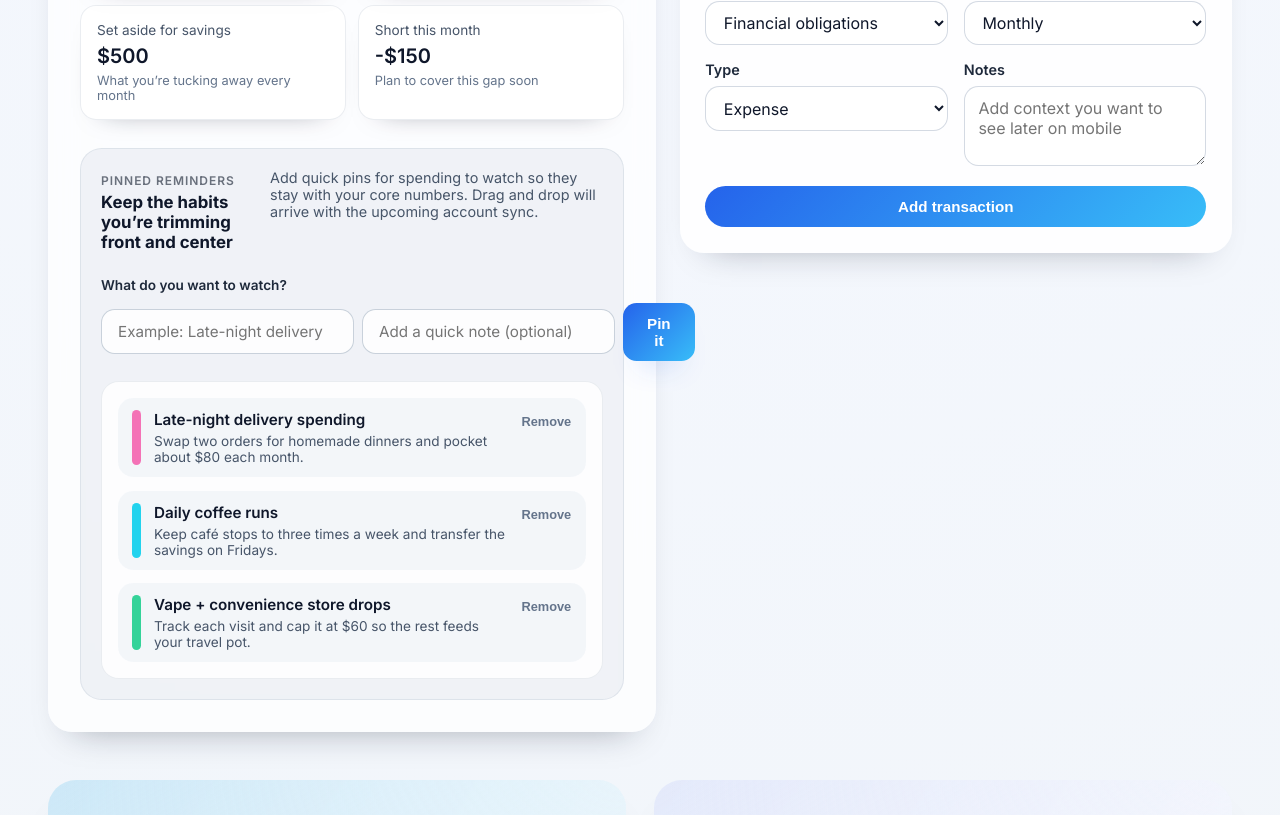
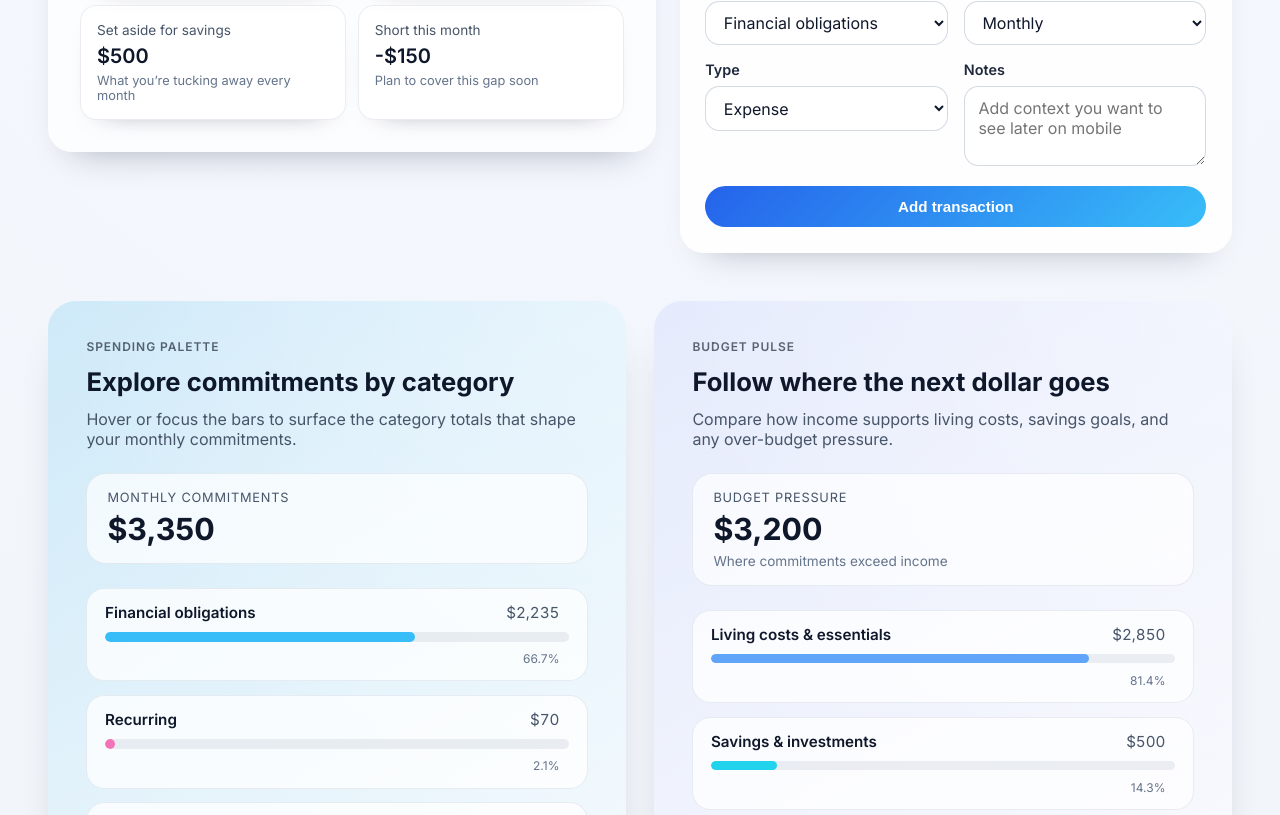
Before and after one commit to Razorblade3456/finance-tracker, a React (Vite) app: page / in a window 1280 px wide. Shown: the part 432-1247 px from the top of the page. Built offline with nearby package versions, Linux system fonts and the light colour scheme.

Commit message:
Add inline transaction pinning with pinned summary

```diff
--- a/src/App.tsx
+++ b/src/App.tsx
@@ -1,5 +1,5 @@
 import { DragEvent as ReactDragEvent, useMemo, useState } from 'react';
-import { Category, CategoryKey, PinNote, Transaction, TransactionCadence } from './types';
+import { Category, CategoryKey, Transaction, TransactionCadence } from './types';
 import { CategoryColumn } from './components/CategoryColumn';
 import { TransactionForm } from './components/TransactionForm';
 import { InsightList } from './components/InsightList';
@@ -149,27 +149,6 @@ const initialCategories: Category[] = [
 
 const pinAccentPalette = ['#f472b6', '#22d3ee', '#34d399', '#facc15', '#c084fc'];
 
-const initialPinNotes: PinNote[] = [
-  {
-    id: 'pin-delivery',
-    label: 'Late-night delivery spending',
-    detail: 'Swap two orders for homemade dinners and pocket about $80 each month.',
-    accent: pinAccentPalette[0]
-  },
-  {
-    id: 'pin-coffee',
-    label: 'Daily coffee runs',
-    detail: 'Keep café stops to three times a week and transfer the savings on Fridays.',
-    accent: pinAccentPalette[1]
-  },
-  {
-    id: 'pin-vapes',
-    label: 'Vape + convenience store drops',
-    detail: 'Track each visit and cap it at $60 so the rest feeds your travel pot.',
-    accent: pinAccentPalette[2]
-  }
-];
-
 export default function App() {
   const [categories, setCategories] = useState<Category[]>(initialCategories);
   const [dragState, setDragState] = useState<{
@@ -178,9 +157,7 @@ export default function App() {
   } | null>(null);
   const [dropCategoryId, setDropCategoryId] = useState<CategoryKey | null>(null);
   const [isTrashHovered, setIsTrashHovered] = useState(false);
-  const [pins, setPins] = useState<PinNote[]>(initialPinNotes);
-  const [newPinLabel, setNewPinLabel] = useState('');
-  const [newPinDetail, setNewPinDetail] = useState('');
+  const [pinnedTransactionIds, setPinnedTransactionIds] = useState<string[]>([]);
 
   const formatter = useMemo(
     () =>
@@ -197,6 +174,11 @@ export default function App() {
     const sign = value < 0 ? '-' : '';
     return `${sign}${formatter.format(Math.abs(value))}`;
   };
+
+  const pinnedTransactionSet = useMemo(
+    () => new Set(pinnedTransactionIds),
+    [pinnedTransactionIds]
+  );
 
   const categoryMonthlyTotals = useMemo(() => {
     const totals: Record<CategoryKey, number> = {
@@ -298,34 +280,12 @@ export default function App() {
     );
   };
 
-  const handleAddPin = () => {
-    const label = newPinLabel.trim();
-    const detail = newPinDetail.trim();
-
-    if (!label) {
-      return;
-    }
-
-    setPins((current) => {
-      const accent = pinAccentPalette[current.length % pinAccentPalette.length];
-
-      return [
-        ...current,
-        {
-          id: generateId(),
-          label,
-          detail,
-          accent
-        }
-      ];
-    });
-
-    setNewPinLabel('');
-    setNewPinDetail('');
-  };
-
-  const handleRemovePin = (pinId: string) => {
-    setPins((current) => current.filter((pin) => pin.id !== pinId));
+  const togglePinnedTransaction = (transactionId: string) => {
+    setPinnedTransactionIds((current) =>
+      current.includes(transactionId)
+        ? current.filter((id) => id !== transactionId)
+        : [...current, transactionId]
+    );
   };
 
   const moveTransaction = (fromCategory: CategoryKey, toCategory: CategoryKey, transactionId: string) => {
@@ -542,6 +502,51 @@ export default function App() {
     monthlyIncome
   ]);
 
+  const pinnedSummary = useMemo(() => {
+    type PinnedItem = {
+      id: string;
+      name: string;
+      categoryName: string;
+      value: number;
+      accent: string;
+    };
+
+    if (!pinnedTransactionIds.length) {
+      return { items: [] as PinnedItem[], total: 0 };
+    }
+
+    const set = new Set(pinnedTransactionIds);
+    const collected: Omit<PinnedItem, 'accent'>[] = [];
+
+    categories.forEach((category) => {
+      category.transactions.forEach((transaction) => {
+        if (set.has(transaction.id)) {
+          const normalized = Math.abs(
+            transaction.amount * cadenceToMonthlyFactor[transaction.cadence]
+          );
+
+          collected.push({
+            id: transaction.id,
+            name: transaction.label,
+            categoryName: category.name,
+            value: normalized
+          });
+        }
+      });
+    });
+
+    const sorted = collected.sort((a, b) => b.value - a.value);
+
+    const items: PinnedItem[] = sorted.map((item, index) => ({
+      ...item,
+      accent: pinAccentPalette[index % pinAccentPalette.length]
+    }));
+
+    const total = items.reduce((sum, item) => sum + item.value, 0);
+
+    return { items, total };
+  }, [categories, pinnedTransactionIds]);
+
   return (
     <div className="app-shell">
       <header className="header">
@@ -560,8 +565,8 @@ export default function App() {
             <div className="summary-header">
               <h2>At a glance</h2>
               <p>
-                Quick math on where your money sits each month plus a space to pin habits you want
-                to watch.
+                Quick math on where your money sits each month. Pin tricky spending right from the
+                categories below when you want to keep an eye on it.
               </p>
             </div>
             <div className="summary-grid">
@@ -584,85 +589,6 @@ export default function App() {
                 <span className="stat-label">{netLabel}</span>
                 <span className="stat-value">{formatCurrency(net)}</span>
                 <span className="stat-note">{netNote}</span>
-              </div>
-            </div>
-
-            <div className="summary-pinboard">
-              <div className="summary-pinboard__intro">
-                <div>
-                  <span className="summary-pinboard__kicker">Pinned reminders</span>
-                  <h3>Keep the habits you’re trimming front and center</h3>
-                </div>
-                <p>
-                  Add quick pins for spending to watch so they stay with your core numbers. Drag and
-                  drop will arrive with the upcoming account sync.
-                </p>
-              </div>
-              <form
-                className="summary-pinboard__form"
-                onSubmit={(event) => {
-                  event.preventDefault();
-                  handleAddPin();
-                }}
-              >
-                <label htmlFor="new-pin" className="summary-pinboard__label">
-                  What do you want to watch?
-                </label>
-                <div className="summary-pinboard__inputs">
-                  <input
-                    id="new-pin"
-                    name="new-pin"
-                    value={newPinLabel}
-                    onChange={(event) => setNewPinLabel(event.target.value)}
-                    placeholder="Example: Late-night delivery"
-                    autoComplete="off"
-                  />
-                  <input
-                    id="new-pin-detail"
-                    name="new-pin-detail"
-                    value={newPinDetail}
-                    onChange={(event) => setNewPinDetail(event.target.value)}
-                    placeholder="Add a quick note (optional)"
-                    autoComplete="off"
-                  />
-                  <button type="submit">Pin it</button>
-                </div>
-              </form>
-
-              <div className="summary-pinboard__list" aria-live="polite">
-                {pins.length === 0 ? (
-                  <div className="summary-pinboard__empty">No pins yet — add one above to start.</div>
-                ) : (
-                  <ul>
-                    {pins.map((pin) => (
-                      <li key={pin.id} className="summary-pinboard__item">
-                        <span
-                          className="summary-pinboard__swatch"
-                          aria-hidden="true"
-                          style={{ background: pin.accent }}
-                        />
-                        <div className="summary-pinboard__text">
-                          <span className="summary-pinboard__title">{pin.label}</span>
-                          {pin.detail ? (
-                            <span className="summary-pinboard__detail">{pin.detail}</span>
-                          ) : (
-                            <span className="summary-pinboard__detail summary-pinboard__detail--muted">
-                              Add a detail any time.
-                            </span>
-                          )}
-                        </div>
-                        <button
-                          type="button"
-                          className="summary-pinboard__remove"
-                          onClick={() => handleRemovePin(pin.id)}
-                          aria-label={`Remove pin ${pin.label}`}
-                        >
-                          Remove
-                        </button>
-                      </li>
-                    ))}
-                  </ul>
-                )}
               </div>
             </div>
         </section>
@@ -739,8 +665,74 @@ export default function App() {
             isDropTarget={dropCategoryId === category.id}
             isDragging={Boolean(dragState)}
             formatCurrency={formatCurrency}
+            onTogglePin={togglePinnedTransaction}
+            pinnedTransactionIds={pinnedTransactionSet}
           />
         ))}
+      </section>
+
+      <section className="pinned-section">
+        <div className="pinned-card">
+          <div className="pinned-header">
+            <h2>Pinned transactions</h2>
+            <p>
+              Hover a transaction above and tap the pin to watch it here. We’ll keep these synced
+              once sign-in and the database ship.
+            </p>
+          </div>
+
+          {pinnedSummary.items.length ? (
+            <>
+              <div
+                className="pinned-bar"
+                role="list"
+                aria-label="Pinned transaction totals"
+              >
+                {pinnedSummary.items.map((item) => {
+                  const percentage = pinnedSummary.total
+                    ? (item.value / pinnedSummary.total) * 100
+                    : 0;
+
+                  return (
+                    <div
+                      key={item.id}
+                      className="pinned-bar__segment"
+                      style={{ width: `${percentage}%`, background: item.accent }}
+                      title={`${item.name} • ${formatCurrency(item.value)} per month`}
+                      role="listitem"
+                      tabIndex={0}
+                      aria-label={`${item.name} from ${item.categoryName} worth ${formatCurrency(
+                        item.value
+                      )} per month`}
+                    >
+                      <span className="pinned-bar__tooltip">
+                        <strong>{item.name}</strong>
+                        <span>{formatCurrency(item.value)} / month</span>
+                      </span>
+                    </div>
+                  );
+                })}
+              </div>
+
+              <InsightList
+                data={pinnedSummary.items.map((item) => ({
+                  id: item.id,
+                  name: `${item.name} • ${item.categoryName}`,
+                  value: item.value,
+                  accent: item.accent
+                }))}
+                total={pinnedSummary.total}
+                formatCurrency={formatCurrency}
+                ariaLabel="Pinned transactions list"
+                emptyMessage="Pin transactions above to keep them in view."
+              />
+            </>
+          ) : (
+            <div className="pinned-empty" role="status">
+              Pin any transaction from the categories above to track it here.
+            </div>
+          )}
+        </div>
       </section>
 
       <section className="yearly-section">
--- a/src/styles.css
+++ b/src/styles.css
@@ -155,187 +155,6 @@ a {
   }
 }
 
-.summary-pinboard {
-  display: flex;
-  flex-direction: column;
-  gap: 1.25rem;
-  padding: 1.25rem;
-  border-radius: 1.35rem;
-  background: rgba(148, 163, 184, 0.12);
-  border: 1px solid rgba(148, 163, 184, 0.2);
-}
-
-.summary-pinboard__intro {
-  display: flex;
-  flex-direction: column;
-  gap: 0.5rem;
-}
-
-@media (min-width: 720px) {
-  .summary-pinboard__intro {
-    flex-direction: row;
-    justify-content: space-between;
-    gap: 1.5rem;
-  }
-}
-
-.summary-pinboard__intro h3 {
-  margin: 0.15rem 0 0.35rem;
-  font-size: 1.05rem;
-}
-
-.summary-pinboard__intro p {
-  margin: 0;
-  color: #475569;
-  max-width: 30rem;
-  font-size: 0.9rem;
-}
-
-.summary-pinboard__kicker {
-  display: inline-block;
-  font-size: 0.75rem;
-  font-weight: 600;
-  letter-spacing: 0.08em;
-  text-transform: uppercase;
-  color: rgba(15, 23, 42, 0.6);
-}
-
-.summary-pinboard__form {
-  display: flex;
-  flex-direction: column;
-  gap: 0.6rem;
-}
-
-.summary-pinboard__label {
-  font-size: 0.85rem;
-  font-weight: 600;
-  color: #1e293b;
-}
-
-.summary-pinboard__inputs {
-  display: flex;
-  flex-direction: column;
-  gap: 0.5rem;
-}
-
-@media (min-width: 640px) {
-  .summary-pinboard__inputs {
-    flex-direction: row;
-    align-items: center;
-  }
-}
-
-.summary-pinboard__inputs input {
-  flex: 1;
-  border-radius: 0.85rem;
-  border: 1px solid rgba(148, 163, 184, 0.5);
-  background: rgba(255, 255, 255, 0.9);
-  padding: 0.75rem 1rem;
-  font-size: 0.95rem;
-  color: #0f172a;
-}
-
-.summary-pinboard__inputs input:focus {
-  outline: none;
-  border-color: rgba(37, 99, 235, 0.6);
-  box-shadow: 0 0 0 3px rgba(37, 99, 235, 0.15);
-}
-
-.summary-pinboard__inputs button {
-  border: none;
-  border-radius: 0.85rem;
-  padding: 0.75rem 1.5rem;
-  background: linear-gradient(135deg, #2563eb, #38bdf8);
-  color: #fff;
-  font-weight: 600;
-  font-size: 0.95rem;
-  cursor: pointer;
-  transition: transform 0.2s ease, box-shadow 0.2s ease;
-  box-shadow: 0 18px 32px -24px rgba(37, 99, 235, 0.85);
-}
-
-.summary-pinboard__inputs button:hover {
-  transform: translateY(-1px);
-}
-
-.summary-pinboard__inputs button:active {
-  transform: translateY(0);
-}
-
-.summary-pinboard__list {
-  background: rgba(255, 255, 255, 0.9);
-  border-radius: 1.1rem;
-  border: 1px solid rgba(148, 163, 184, 0.2);
-  padding: 1rem;
-}
-
-.summary-pinboard__list ul {
-  list-style: none;
-  margin: 0;
-  padding: 0;
-  display: grid;
-  gap: 0.85rem;
-}
-
-.summary-pinboard__item {
-  display: grid;
-  grid-template-columns: auto minmax(0, 1fr) auto;
-  align-items: start;
-  gap: 0.8rem;
-  padding: 0.75rem 0.9rem;
-  border-radius: 0.95rem;
-  background: rgba(241, 245, 249, 0.75);
-}
-
-.summary-pinboard__swatch {
-  width: 0.55rem;
-  height: 100%;
-  border-radius: 0.4rem;
-  background: #2563eb;
-}
-
-.summary-pinboard__text {
-  display: flex;
-  flex-direction: column;
-  gap: 0.25rem;
-}
-
-.summary-pinboard__title {
-  font-weight: 600;
-  font-size: 0.95rem;
-  color: #0f172a;
-}
-
-.summary-pinboard__detail {
-  font-size: 0.85rem;
-  color: #475569;
-}
-
-.summary-pinboard__detail--muted {
-  color: #94a3b8;
-  font-style: italic;
-}
-
-.summary-pinboard__remove {
-  border: none;
-  background: transparent;
-  color: #64748b;
-  font-size: 0.8rem;
-  font-weight: 600;
-  cursor: pointer;
-  padding: 0.25rem 0;
-}
-
-.summary-pinboard__remove:hover {
-  color: #ef4444;
-}
-
-.summary-pinboard__empty {
-  text-align: center;
-  color: #475569;
-  font-size: 0.9rem;
-}
-
 .yearly-section {
   margin-top: clamp(2.25rem, 5vw, 3.5rem);
 }
@@ -454,7 +273,7 @@ a {
 .transaction-card {
   background: rgba(15, 23, 42, 0.5);
   border-radius: 1rem;
-  padding: 0.75rem;
+  padding: 1rem 0.85rem 0.85rem;
   display: grid;
   grid-template-columns: 1fr auto;
   gap: 0.5rem;
@@ -462,11 +281,58 @@ a {
   border: 1px solid rgba(148, 163, 184, 0.15);
   cursor: grab;
   transition: transform 0.2s ease, border 0.2s ease;
+  position: relative;
 }
 
 .transaction-card:active {
   cursor: grabbing;
   transform: scale(0.99);
+}
+
+.transaction-card--pinned {
+  border-color: rgba(244, 114, 182, 0.7);
+  box-shadow: 0 0 0 1px rgba(244, 114, 182, 0.35);
+}
+
+.transaction-pin {
+  position: absolute;
+  top: 0.45rem;
+  right: 0.45rem;
+  border: none;
+  border-radius: 999px;
+  padding: 0.3rem 0.55rem;
+  background: rgba(15, 23, 42, 0.85);
+  color: rgba(248, 250, 252, 0.7);
+  font-size: 0.8rem;
+  line-height: 1;
+  display: inline-flex;
+  align-items: center;
+  gap: 0.35rem;
+  opacity: 0;
+  visibility: hidden;
+  pointer-events: none;
+  transition: opacity 0.2s ease, transform 0.2s ease, background 0.2s ease, color 0.2s ease;
+  cursor: pointer;
+}
+
+.transaction-card:hover .transaction-pin,
+.transaction-card:focus-within .transaction-pin,
+.transaction-pin:focus-visible {
+  opacity: 1;
+  visibility: visible;
+  pointer-events: auto;
+}
+
+.transaction-pin.is-pinned {
+  background: #facc15;
+  color: #0f172a;
+  opacity: 1;
+  visibility: visible;
+  pointer-events: auto;
+}
+
+.transaction-pin:hover {
+  transform: translateY(-1px);
 }
 
 .transaction-info {
@@ -516,6 +382,85 @@ a {
   background: rgba(148, 163, 184, 0.12);
   color: #f8fafc;
   border-color: rgba(148, 163, 184, 0.6);
+}
+
+.pinned-section {
+  margin-top: clamp(2rem, 4vw, 3rem);
+}
+
+.pinned-card {
+  background: rgba(15, 23, 42, 0.85);
+  border-radius: 1.5rem;
+  padding: clamp(1.5rem, 3vw, 2.5rem);
+  border: 1px solid rgba(148, 163, 184, 0.2);
+  display: flex;
+  flex-direction: column;
+  gap: clamp(1.25rem, 2vw, 1.75rem);
+}
+
+.pinned-header h2 {
+  margin-bottom: 0.5rem;
+}
+
+.pinned-header p {
+  margin: 0;
+  max-width: 36rem;
+  color: rgba(248, 250, 252, 0.7);
+  font-size: 0.95rem;
+}
+
+.pinned-bar {
+  display: flex;
+  height: 16px;
+  border-radius: 999px;
+  overflow: hidden;
+  background: rgba(148, 163, 184, 0.25);
+  position: relative;
+}
+
+.pinned-bar__segment {
+  position: relative;
+  min-width: 8px;
+  transition: flex 0.3s ease;
+}
+
+.pinned-bar__segment:not(:first-child) {
+  border-left: 1px solid rgba(15, 23, 42, 0.25);
+}
+
+.pinned-bar__tooltip {
+  position: absolute;
+  left: 50%;
+  top: -2.75rem;
+  transform: translateX(-50%);
+  background: rgba(15, 23, 42, 0.95);
+  color: #f8fafc;
+  padding: 0.45rem 0.75rem;
+  border-radius: 0.75rem;
+  font-size: 0.75rem;
+  display: flex;
+  flex-direction: column;
+  gap: 0.15rem;
+  box-shadow: 0 12px 24px rgba(15, 23, 42, 0.45);
+  opacity: 0;
+  pointer-events: none;
+  transition: opacity 0.2s ease, transform 0.2s ease;
+  white-space: nowrap;
+}
+
+.pinned-bar__segment:hover .pinned-bar__tooltip,
+.pinned-bar__segment:focus-within .pinned-bar__tooltip {
+  opacity: 1;
+  transform: translate(-50%, -0.35rem);
+}
+
+.pinned-empty {
+  padding: 1.5rem;
+  border-radius: 1.25rem;
+  border: 1px dashed rgba(148, 163, 184, 0.3);
+  text-align: center;
+  color: rgba(248, 250, 252, 0.7);
+  font-size: 0.95rem;
 }
 
 .form-card {
```
Also changed, not shown: src/components/CategoryColumn.tsx (+24 -3 lines), src/types.ts (+0 -7 lines).
